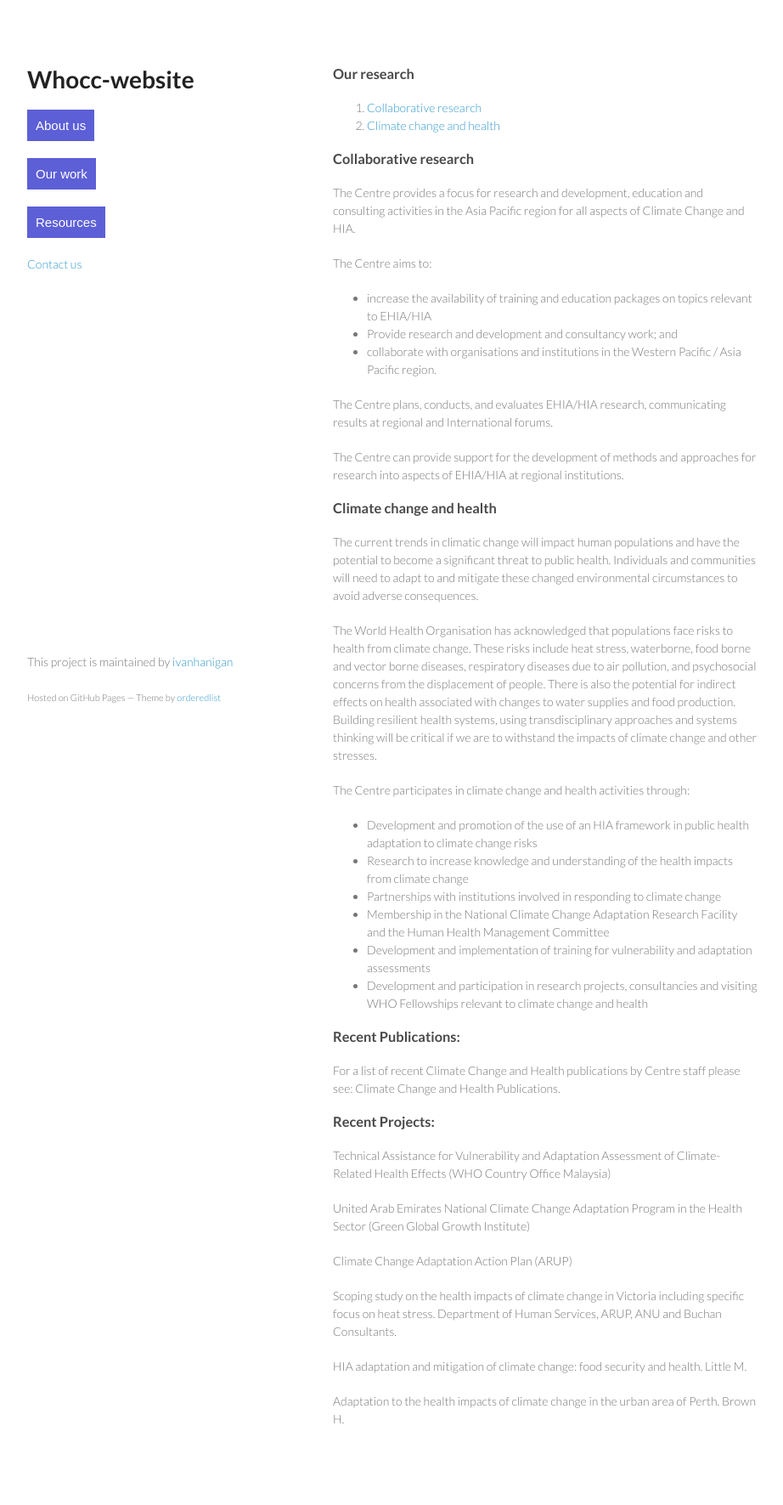
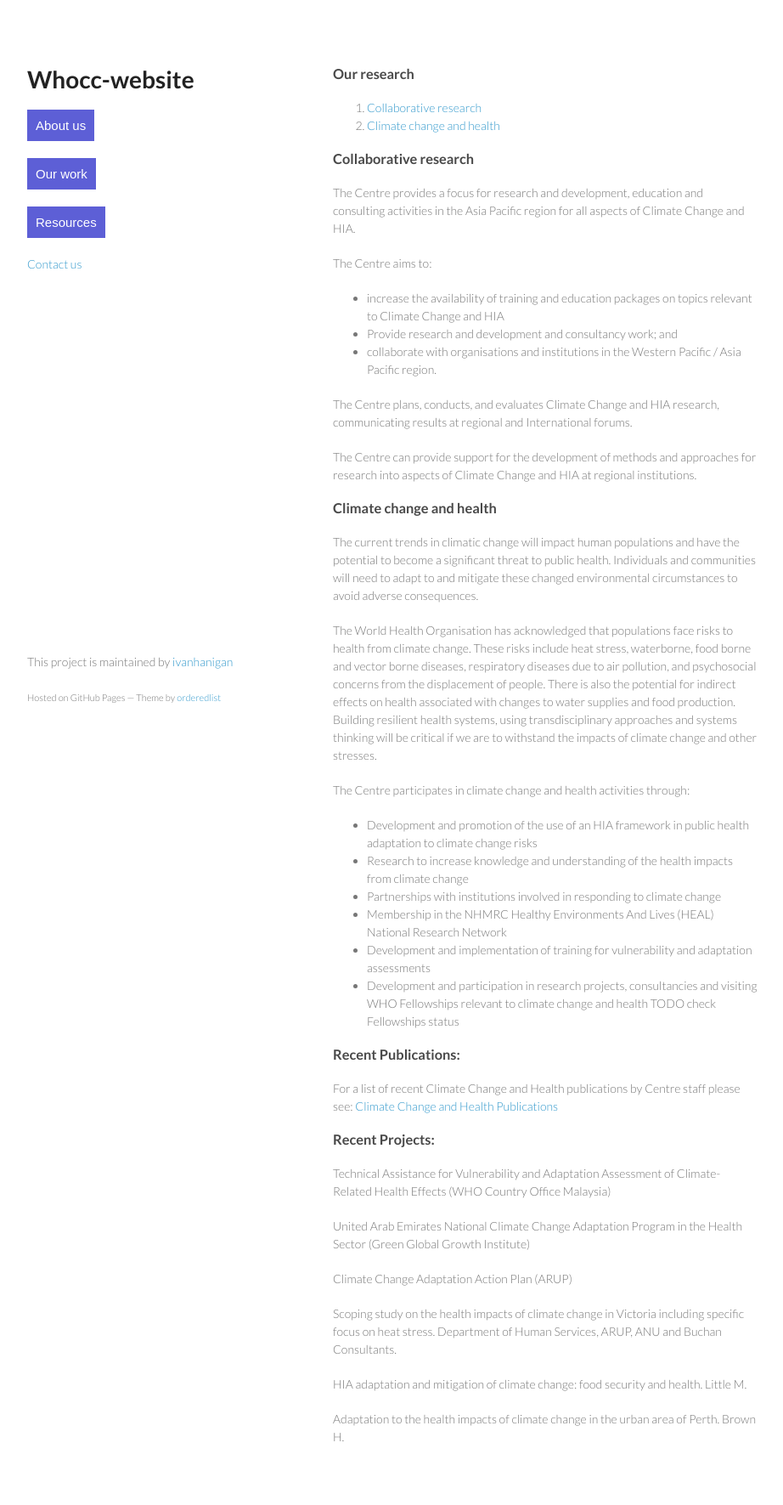
Before and after one commit to ivanhanigan/whocc-cchia-draft-website, a Jekyll site: the page built from our-research.md, in a window 1280 px wide. Shown: the whole page at 85% size, without its empty margins (178-1100 px from the left). Built offline with Jekyll 4.4.1, drawn with Linux system fonts in a browser that asks for light colours; before the commit the page ends 1750 px from its top, so only the background shows below that.

Commit message:
Update our-research.md

```diff
--- a/our-research.md
+++ b/our-research.md
@@ -13,14 +13,14 @@ The Centre provides a focus for research and development, education and consulti
 
 The Centre aims to:
 
-- increase the availability of training and education packages on topics relevant to EHIA/HIA
+- increase the availability of training and education packages on topics relevant to Climate Change and HIA
 - Provide research and development and consultancy work; and
 - collaborate with organisations and institutions in the Western Pacific / Asia Pacific region.
 
 
-The Centre plans, conducts, and evaluates EHIA/HIA research, communicating results at regional and International forums.
+The Centre plans, conducts, and evaluates  Climate Change and HIA research, communicating results at regional and International forums.
 
-The Centre can provide support for the development of methods and approaches for research into aspects of EHIA/HIA at regional institutions.
+The Centre can provide support for the development of methods and approaches for research into aspects of Climate Change and HIA at regional institutions.
 
 ###  <a name="head-ccres"></a>Climate change and health
 
@@ -33,13 +33,13 @@ The Centre participates in climate change and health activities through:
 - Development and promotion of the use of an HIA framework in public health adaptation to climate change risks
 - Research to increase knowledge and understanding of the health impacts from climate change
 - Partnerships with institutions involved in responding to climate change
-- Membership in the National Climate Change Adaptation Research Facility and the Human Health Management Committee
+- Membership in the NHMRC Healthy Environments And Lives (HEAL) National Research Network
 - Development and implementation of training for vulnerability and adaptation assessments
-- Development and participation in research projects, consultancies and visiting WHO Fellowships relevant to climate change and health
+- Development and participation in research projects, consultancies and visiting WHO Fellowships relevant to climate change and health TODO check Fellowships status
 
 ### Recent Publications:
 
-For a list of recent Climate Change and Health publications by Centre staff please see: Climate Change and Health Publications.
+For a list of recent Climate Change and Health publications by Centre staff please see: [Climate Change and Health Publications](http://ehia.curtin.edu.au/about/publications/)
 
 ### Recent Projects:
 
```
